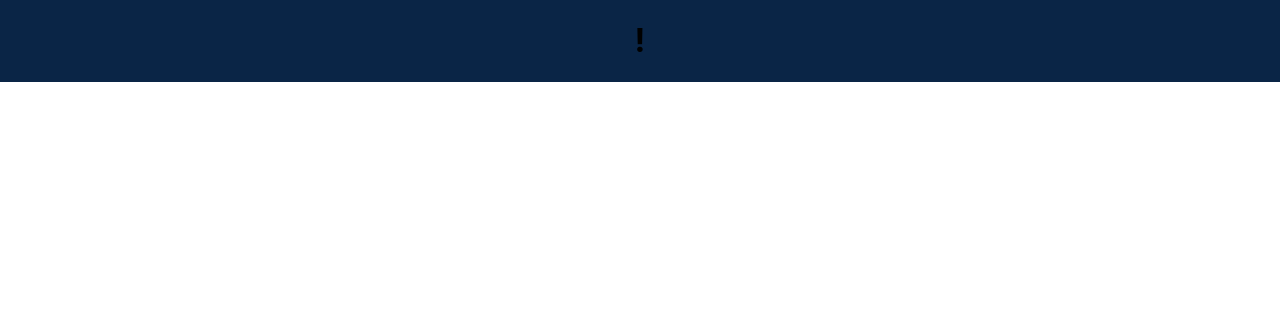
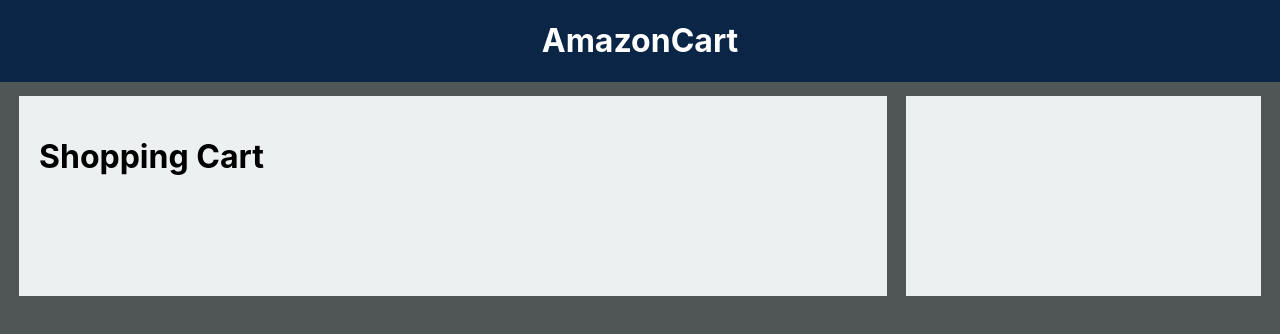
Before and after one commit to chanqoDev/amazonCart, a React (Create React App) app: page / in a window 1280 px wide. Shown: the top 334 px of the page. Built offline with nearby package versions, Linux system fonts and the light colour scheme.

Commit message:
Create a structure for shopping cart and Total and style it

```diff
--- a/src/App.css
+++ b/src/App.css
@@ -1,3 +1,28 @@
+body {
+    background-color: #505555;
+}
+
 .App {
   text-align: center;
 }
+
+.App-main {
+  /* background-color: yellow; */
+ display: flex;
+ flex-direction: row;
+ padding: 14px 19px 0 19px;
+}
+
+.CartItems{
+  flex: .7;
+  margin-right: 19px;
+  background-color: #ecf0f1;
+  text-align: left;
+  padding: 20px;
+}
+
+.CartTotal {
+  background-color: #ecf0f1;
+  height: 200px;
+  flex: .3;
+}
--- a/src/App.js
+++ b/src/App.js
@@ -3,11 +3,20 @@ import Header from "./Header";
 import "./App.css";
 
 function App() {
-  const title = { hello: ["my", "nigga", "!"] };
+  const title = { pageHeader: ["AmazonCart"], title: ["Shopping Cart"] };
 
   return (
     <div className="App">
-      <Header itemTitle={title.hello[2]} />
+      <Header title={title.pageHeader} />
+      <div className="App-main">
+        <div className="CartItems">
+          <h1>{title.title}</h1>
+        </div>
+        <div className="CartTotal"></div>
+        {/* add Shopping cart Page title */}
+        {/* add our CartItems, add imageItem component, title of the item, add stock availability Label, add ability to delete, add item price label*/}
+        {/* add cart total component, add sum label, display totalsum,add button component to Procceed the checkout */}
+      </div>
     </div>
   );
 }
--- a/src/Header.css
+++ b/src/Header.css
@@ -3,4 +3,5 @@
     background-color: #0A2546;
     display: flex;
     justify-content: center;
+    color: white;
   }
--- a/src/Header.jsx
+++ b/src/Header.jsx
@@ -1,10 +1,10 @@
 import React from "react";
 import "./Header.css";
 
-const Header = ({ itemTitle }) => {
+const Header = ({ title }) => {
   return (
     <div className="App-header">
-      <h1>{itemTitle}</h1>
+      <h1>{title}</h1>
     </div>
   );
 };
```
